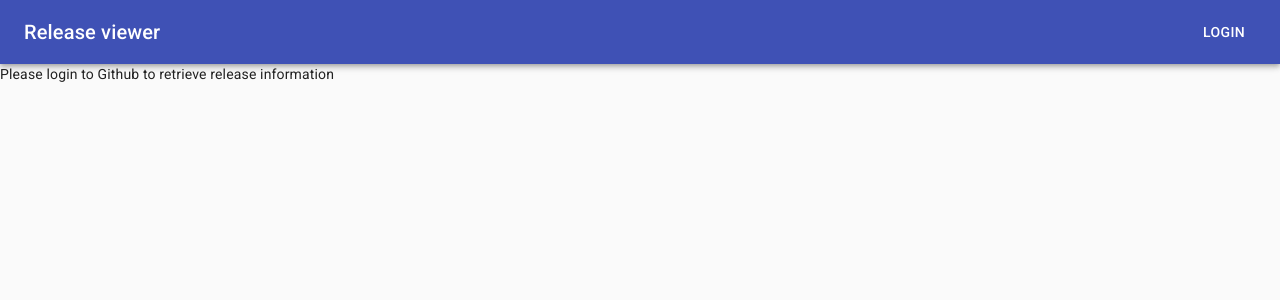
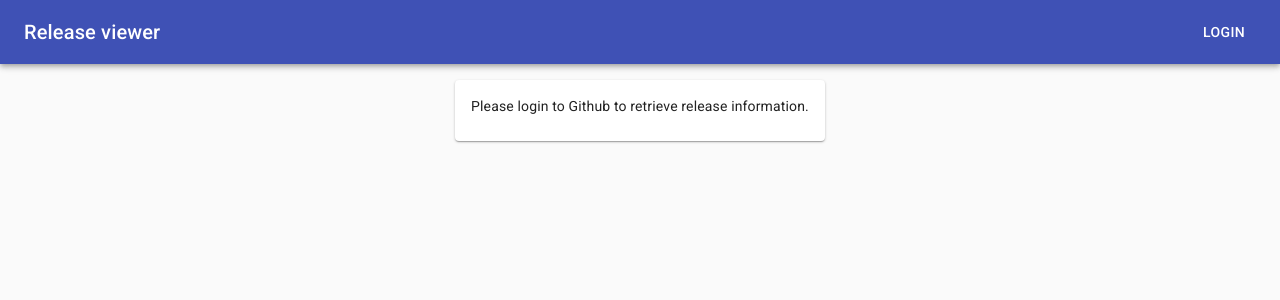
Before and after one commit to peteruithoven/github-releases, a React (Create React App) app: page / in a window 1280 px wide. Shown: the top 300 px of the page. Built offline with nearby package versions, Linux system fonts and the light colour scheme; no server answers.

Commit message:
Nicer messages

```diff
--- a/src/components/App.js
+++ b/src/components/App.js
@@ -1,5 +1,4 @@
 import React, { useState, useEffect } from 'react';
-import Typography from '@material-ui/core/Typography';
 import Button from '@material-ui/core/Button';
 import dayjs from "dayjs";
 import qs from 'qs';
@@ -7,6 +6,7 @@ import Header from "./Header.js";
 import * as storage from "../storage.js";
 import Repositories from "./Repositories.js";
 import MonthsSelector from './MonthsSelector.js';
+import Message from "./Message.js";
 
 const { REACT_APP_CLIENT_ID, REACT_APP_REDIRECT_URI } = process.env;
 const queryString = qs.stringify({
@@ -68,7 +68,7 @@ const App = () => {
   });
 
   return (
-    <div className="App">
+    <div>
       <Header>
         {loggedIn? (
             <>
@@ -82,7 +82,9 @@ const App = () => {
       {loggedIn? (
         <Repositories month={month} />
       ) : (
-        <Typography>Please login to Github to retrieve release information</Typography>
+        <Message>
+          Please login to Github to retrieve release information.
+        </Message>
       )}
     </div>
   )
--- /dev/null
+++ b/src/components/Message.js
@@ -0,0 +1,27 @@
+import React from 'react';
+import Card from '@material-ui/core/Card';
+import CardContent from '@material-ui/core/CardContent';
+import { withStyles } from '@material-ui/core/styles';
+import Typography from '@material-ui/core/Typography';
+
+const styles = theme => ({
+    container: {
+        display: 'flex',
+        justifyContent: 'center',
+        padding: theme.spacing.unit*2
+    }
+});
+
+const Message = ({ children, classes }) => (
+    <div className={classes.container}>
+        <Card>
+            <CardContent>
+                <Typography>
+                    {children}
+                </Typography>
+            </CardContent>
+        </Card>
+    </div>
+)
+
+export default withStyles(styles, { withTheme: true })(Message);
--- a/src/components/Release.js
+++ b/src/components/Release.js
@@ -4,8 +4,8 @@ import ListItem from '@material-ui/core/ListItem';
 import ListItemText from '@material-ui/core/ListItemText';
 import Typography from '@material-ui/core/Typography';
 import Link from '@material-ui/core/Link';
+import { withStyles } from '@material-ui/core/styles';
 import Markdown from "./Markdown.js";
-import { withStyles } from '@material-ui/core/styles';
 
 const styles = theme => ({
     quote: {
--- a/src/components/Repositories.js
+++ b/src/components/Repositories.js
@@ -4,6 +4,7 @@ import dayjs from "dayjs";
 import isBetween from 'dayjs/plugin/isBetween'
 import query from "../query.js";
 import Repository from "./Repository.js";
+import Message from "./Message.js";
 import { readPaginated } from "../utils.js";
 
 dayjs.extend(isBetween)
@@ -45,13 +46,10 @@ function getRepos (data, month) {
 
 const Repositories = ({ month }) => {
   return (
-    <Query
-        query={query}
-        // skip={true}
-    >
+    <Query query={query}>
     {({ loading, error, data }) => {
-        if (loading) return <p>Loading...</p>;
-        if (error) return <p>Error</p>;
+        if (loading) return <Message>Loading...</Message>;
+        if (error) return <Message>{error.message}</Message>;
         const repositories = getRepos(data, month);
         return (
         <>
```
